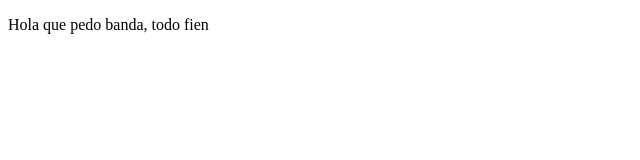
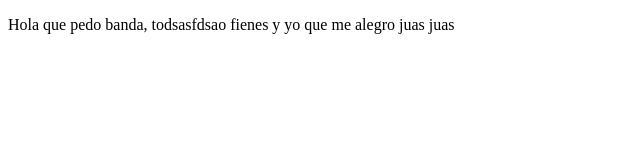
Before and after one commit to DamianGMiranda/proyectoDemoCursoPrework, a plain HTML site: page index.html in a window 1280 px wide. Shown: the whole page, without its empty margins (0-640 px from the left). Drawn offline with Linux system fonts and the light colour scheme.

Commit message:
cambios sitio de twitch

```diff
--- a/index.html
+++ b/index.html
@@ -8,8 +8,7 @@
 </head>
 <body>
     <p>
-        Hola que pedo banda,
-        todo fien
+        Hola que pedo banda, todsasfdsao fienes y yo que me alegro juas juas
     </p>
 </body>
 </html>
```
